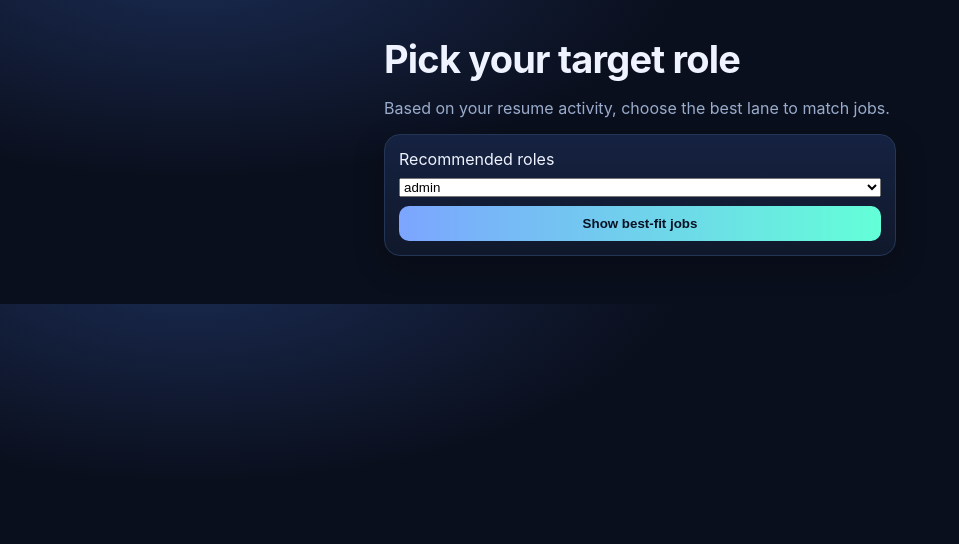
After one commit to jdudley7060/Mage-luz, a FastAPI app: template app/templates/roles.html in a window 1280 px wide. The commit adds this page. Shown: the top 544 px of the page, without its empty margins (0-959 px from the left). Run offline with FastAPI, Linux system fonts and the light colour scheme; the template is opened without the code that fills it: most values are stand-ins (such as "Sample title", 1, 10 or a date in 2020).

Commit message:
Refactor v2 flow: login -> upload -> role pick -> matched jobs -> tailored resume export

```diff
--- a/app/main.py
+++ b/app/main.py
@@ -279,7 +279,7 @@ def home(request: Request):
 
 
 @app.post("/start")
-async def start_flow(request: Request, csrf_token: str = Form(...), preferred_locations: str = Form(...), file: UploadFile = File(...)):
+async def start_flow(request: Request, csrf_token: str = Form(...), preferred_locations: str = Form(...), target_companies: str = Form(""), file: UploadFile = File(...)):
     if not _check_csrf(request, csrf_token):
         return RedirectResponse(url="/", status_code=303)
 
@@ -308,16 +308,61 @@ async def start_flow(request: Request, csrf_token: str = Form(...), preferred_lo
         "role_profile": role_profile,
     }
     db["resumes"] = [r for r in db.get("resumes", []) if r.get("user_id") != user["id"]] + [resume]
+    db["matches"] = [m for m in db.get("matches", []) if m.get("user_id") != user["id"]]
+    db["variants"] = [v for v in db.get("variants", []) if v.get("user_id") != user["id"]]
 
-    companies = elite_companies()
-    jobs = ingest_jobs_for_companies(companies, role_profile)
+    request.session["target_companies"] = target_companies or ""
+    request.session["latest_resume_id"] = resume_id
+    store.save(db)
+    return RedirectResponse(url="/roles", status_code=303)
+
+
+@app.get("/roles", response_class=HTMLResponse)
+def roles_pick(request: Request):
+    db = store.load()
+    user, redirect = _require_user(request, db)
+    if redirect:
+        return redirect
+    resume = next((r for r in db.get("resumes", []) if r.get("user_id") == user["id"]), None)
+    if not resume:
+        return RedirectResponse(url="/", status_code=303)
+    role_titles=[]
+    for lane in resume.get("role_profile", {}).get("top_lanes", []):
+        for t in lane.get("titles", []):
+            if t not in role_titles:
+                role_titles.append(t)
+    if not role_titles:
+        role_titles=["Software Engineer","Business Operations","Product Strategy"]
+    return templates.TemplateResponse("roles.html", {"request": request, "user": user, "roles": role_titles, "csrf_token": _csrf_token(request)})
+
+
+@app.post("/roles/select")
+def roles_select(request: Request, csrf_token: str = Form(...), selected_role: str = Form(...)):
+    if not _check_csrf(request, csrf_token):
+        return RedirectResponse(url="/roles", status_code=303)
+    db = store.load()
+    user, redirect = _require_user(request, db)
+    if redirect:
+        return redirect
+
+    resume = next((r for r in db.get("resumes", []) if r.get("user_id") == user["id"]), None)
+    if not resume:
+        return RedirectResponse(url="/", status_code=303)
+
+    selected = [c.strip() for c in (request.session.get("target_companies") or "").split(",") if c.strip()]
+    companies = elite_companies(selected)
+    jobs = ingest_jobs_for_companies(companies, resume.get("role_profile", {}))
     matches = rank_jobs(resume, jobs, companies, user.get("preferred_locations", []))
-    for m in matches:
+
+    selected_low = selected_role.lower().strip()
+    filtered = [m for m in matches if selected_low in (m.get("title", "").lower() + " " + m.get("company_name", "").lower())]
+    final_matches = filtered if filtered else matches
+
+    for m in final_matches:
         m["user_id"] = user["id"]
 
     db["jobs"] = jobs
-    db["matches"] = [m for m in db.get("matches", []) if m.get("user_id") != user["id"]] + matches
-    db["variants"] = [v for v in db.get("variants", []) if v.get("user_id") != user["id"]]
+    db["matches"] = [m for m in db.get("matches", []) if m.get("user_id") != user["id"]] + final_matches
     store.save(db)
     return RedirectResponse(url="/", status_code=303)
 
--- a/app/static/style.css
+++ b/app/static/style.css
@@ -1,14 +1,21 @@
-:root{--bg:#0b0f1a;--panel:#121a2a;--text:#eff4ff;--muted:#96a4c5;--line:#253252;--accent:#7c9cff;--accent2:#5fffd2}
-*{box-sizing:border-box}body{margin:0;font-family:Inter,system-ui,sans-serif;background:radial-gradient(1200px 500px at 20% -10%,#1d2a4d 0,var(--bg) 40%);color:var(--text)}
-.wrap{max-width:980px;margin:24px auto;padding:14px}.auth{max-width:540px}
-.hero{display:flex;justify-content:space-between;align-items:center;margin-bottom:14px}
-h1{margin:0;font-size:40px;letter-spacing:-1px}h2{margin:0 0 10px 0}h3{margin:0}
-.card{background:linear-gradient(180deg,#17243f,var(--panel));border:1px solid var(--line);border-radius:16px;padding:14px;margin:12px 0}.mini{display:flex;gap:14px;align-items:center;justify-content:space-between;flex-wrap:wrap}
+:root{--bg:#0a0f1d;--panel:#10182b;--text:#eef3ff;--muted:#9aaccc;--line:#243657;--accent:#7ca5ff;--accent2:#63ffd8}
+*{box-sizing:border-box}
+body{margin:0;font-family:Inter,system-ui,sans-serif;background:radial-gradient(1100px 500px at 15% -15%,#1a2b52 0,var(--bg) 45%);color:var(--text)}
+.wrap{max-width:980px;margin:22px auto;padding:14px}.auth{max-width:540px}
+.hero{display:flex;justify-content:space-between;align-items:center;margin-bottom:14px;gap:12px}
+h1{margin:0;font-size:38px;letter-spacing:-.8px}h2{margin:0 0 10px 0}h3{margin:0;font-size:20px;line-height:1.25}
+.card{background:linear-gradient(180deg,#152241,var(--panel));border:1px solid var(--line);border-radius:16px;padding:14px;margin:12px 0;box-shadow:0 10px 30px rgba(0,0,0,.25)}
+.mini{display:flex;gap:14px;align-items:center;justify-content:space-between;flex-wrap:wrap}
 .stack{display:grid;gap:9px}.grid{display:grid;grid-template-columns:1fr;gap:12px}
-.job{background:#101a30;border:1px solid #293b66;border-radius:14px;padding:12px}.job-top{display:flex;justify-content:space-between;align-items:center;gap:10px}.score{background:#1f325f;border:1px solid #35518f;border-radius:999px;padding:4px 10px;font-weight:700}
-.meta{color:var(--muted);margin:6px 0}.chips{display:flex;gap:6px;flex-wrap:wrap}.chips span{font-size:12px;border:1px solid #2c4a8a;background:#162a54;color:#cde0ff;border-radius:999px;padding:2px 8px}
-.actions{display:flex;justify-content:space-between;align-items:center;margin:10px 0;gap:10px}.actions a,.exports a,.btn{color:#c2d7ff;text-decoration:none;border:1px solid #35518f;border-radius:10px;padding:7px 9px;background:#13254a;display:inline-block}
-button{background:linear-gradient(90deg,var(--accent),var(--accent2));color:#0b1223;border:none;border-radius:10px;padding:10px 12px;font-weight:700;cursor:pointer}button.ghost{background:#16284b;color:#d6e5ff;border:1px solid #35518f}
+.job{background:#0f1933;border:1px solid #2a406d;border-radius:14px;padding:12px}
+.meta{color:var(--muted);margin:6px 0 10px}
+.actions{display:flex;justify-content:space-between;align-items:center;gap:10px;flex-wrap:wrap}
+.actions a,.exports a,.btn{color:#d4e4ff;text-decoration:none;border:1px solid #35518f;border-radius:10px;padding:7px 9px;background:#13254a;display:inline-block}
+button{background:linear-gradient(90deg,var(--accent),var(--accent2));color:#081124;border:none;border-radius:10px;padding:10px 12px;font-weight:700;cursor:pointer}
+button.ghost{background:#16284b;color:#d6e5ff;border:1px solid #35518f}
 input{background:#0f1a33;color:var(--text);border:1px solid #2b4278;border-radius:10px;padding:10px}
-.variant{margin-top:10px;background:#0d1730;border:1px dashed #365395;padding:10px;border-radius:10px}pre{white-space:pre-wrap;color:#dce8ff}.exports{display:flex;gap:8px;flex-wrap:wrap;margin-top:8px}
-.paybar{color:#ffe4ab;background:#2a1f0f;border:1px solid #6d4b1c;padding:6px 10px;border-radius:10px}.muted,small{color:var(--muted)}.error{color:#ff9a9a}
+.variant{margin-top:10px;background:#0d1730;border:1px dashed #365395;padding:10px;border-radius:10px}
+pre{white-space:pre-wrap;color:#dce8ff}
+.exports{display:flex;gap:8px;flex-wrap:wrap;margin-top:8px}
+.paybar{color:#ffe4ab;background:#2a1f0f;border:1px solid #6d4b1c;padding:6px 10px;border-radius:10px}
+.muted,small{color:var(--muted)}.error{color:#ff9a9a}
--- /dev/null
+++ b/app/templates/roles.html
@@ -0,0 +1,27 @@
+<!doctype html>
+<html>
+<head>
+  <meta charset="utf-8" />
+  <meta name="viewport" content="width=device-width, initial-scale=1" />
+  <title>Pick Role — Mage-Luz</title>
+  <link rel="stylesheet" href="/static/style.css" />
+</head>
+<body>
+  <main class="wrap auth">
+    <h1>Pick your target role</h1>
+    <p class="muted">Based on your resume activity, choose the best lane to match jobs.</p>
+    <section class="card">
+      <form action="/roles/select" method="post" class="stack">
+        <input type="hidden" name="csrf_token" value="{{ csrf_token }}" />
+        <label>Recommended roles</label>
+        <select name="selected_role" required>
+          {% for r in roles %}
+          <option value="{{ r }}">{{ r }}</option>
+          {% endfor %}
+        </select>
+        <button type="submit">Show best-fit jobs</button>
+      </form>
+    </section>
+  </main>
+</body>
+</html>
--- a/requirements.txt
+++ b/requirements.txt
@@ -8,3 +8,4 @@ python-docx==1.2.0
 argon2-cffi==23.1.0
 itsdangerous==2.2.0
 reportlab==4.4.3
+scrapling==0.2.99
```
Also changed, not shown: app/services.py (+104 -57 lines), app/templates/index.html (+3 -5 lines).
